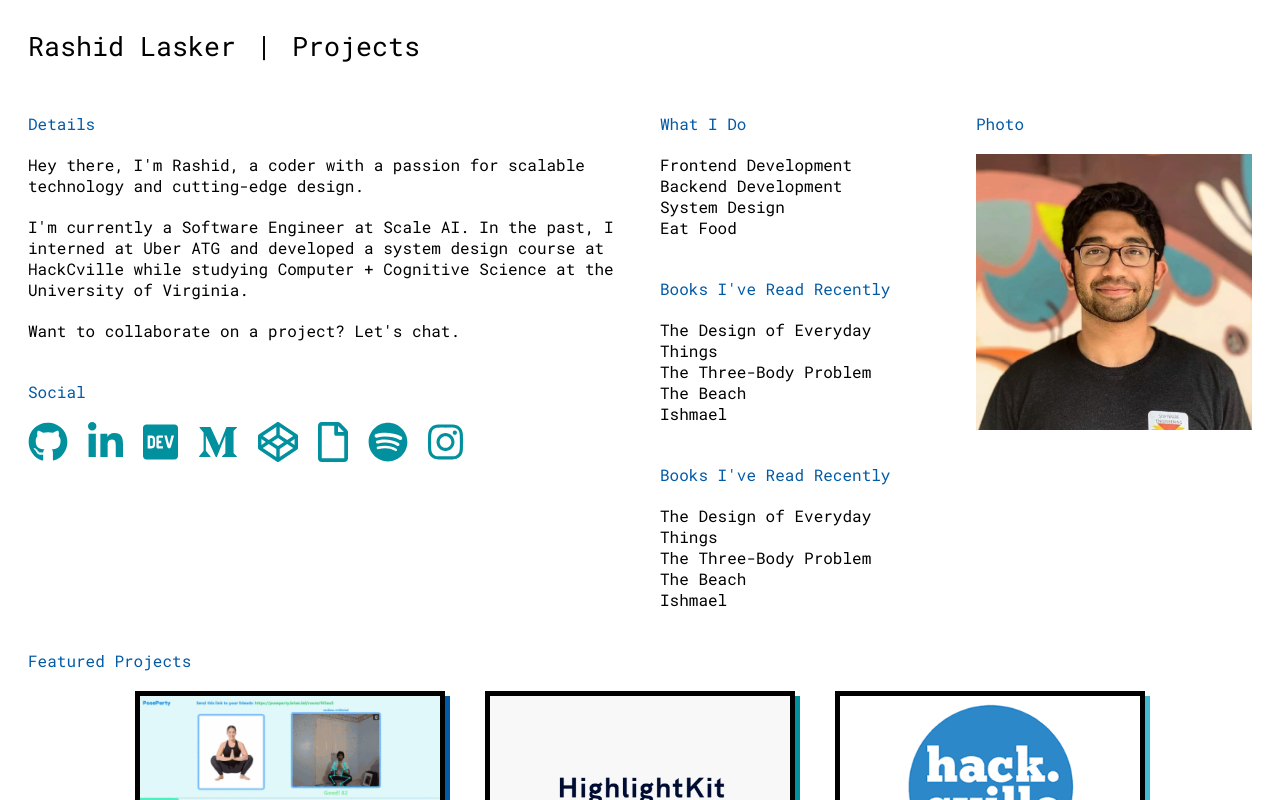
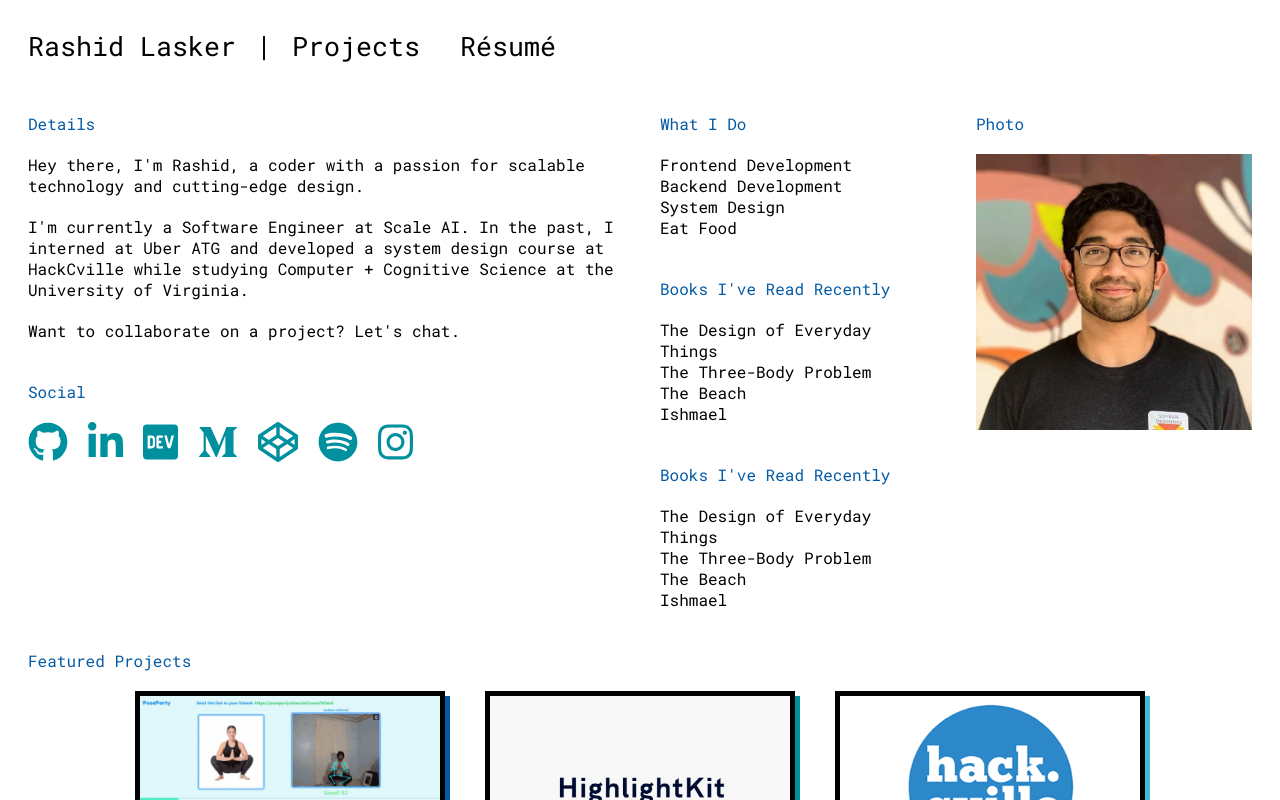
Before and after one commit to rashidlasker/rashidlasker.github.io, a React (Create React App) app: page / in a window 1280 px wide. Shown: the top 800 px of the page. Built offline with nearby package versions, Linux system fonts and the light colour scheme.

Commit message:
move resume to navbar

```diff
--- a/src/data/links.json
+++ b/src/data/links.json
@@ -19,10 +19,6 @@
         "title": "Codepen",
         "link": "https://codepen.io/rashidlasker/"
     },
-    "resume": {
-        "title": "Resume",
-        "link": "http://docdro.id/qwKrlFH"
-    },
     "spotify": {
         "title": "Spotify",
         "link": "https://open.spotify.com/user/22cxvog4zrc6ynlg4p26vbdtq"
--- a/src/index.scss
+++ b/src/index.scss
@@ -89,6 +89,13 @@ nav .link {
   }
   @media screen and (min-width: $break-small) {
     display: inline-block;
+  }
+}
+
+.subnav {
+  color: grey;
+  @media screen and (min-width: $break-small) {
+    color: black;
   }
 }
 
--- a/src/views/App.js
+++ b/src/views/App.js
@@ -5,19 +5,19 @@ import Projects from './Projects';
 import Project from './Project';
 
 const App = () => {
+  // TODO: render resume pdf in react
   return (
     <Router>
       <div className="App">
         <nav className="content">
           <NavLink className="link link-1" to="">Rashid Lasker</NavLink>
           <span className="divider">|</span>
-          <NavLink className="link link-3" to="/projects/">Projects</NavLink>
-          {/* <Link className="link link-4" to="/links/">Links</Link> */}
+          <NavLink className="link link-3 subnav" to="/projects/">Projects</NavLink>
+          <a className="link link-4 subnav" href="https://www.docdroid.net/qwKrlFH/rashid-lasker-resume-colored-pdf">R&eacute;sum&eacute;</a>
         </nav>
         <Switch>
           <Route path="/" exact component={Home} />
           <Route path="/projects/" exact component={Projects} />
-          {/* <Route path="/links/" exact component={Home} /> */}
           <Route path="/projects/:id/" component={Project} />
           <Route path="*" render={() => <Redirect to="/" />} />
         </Switch>
--- a/src/views/Home.js
+++ b/src/views/Home.js
@@ -4,7 +4,6 @@ import ProjectList from '../components/ProjectList';
 import projectData from '../data/projects.json';
 import linkData from '../data/links.json';
 import { FontAwesomeIcon } from '@fortawesome/react-fontawesome';
-import { faFile } from '@fortawesome/free-regular-svg-icons';
 import {
   faGithub,
   faLinkedinIn,
@@ -31,7 +30,6 @@ const Home = () => {
     'devpost': faDev,
     'medium': faMediumM,
     'codepen': faCodepen,
-    'resume': faFile,
     'spotify': faSpotify,
     'instagram': faInstagram
   }
@@ -41,6 +39,7 @@ const Home = () => {
       href={linkData[key]['link']}
       alt={linkData[key]['title']}
       key={linkData[key]['title']}
+      title={linkData[key]['title']}
       target="_blank"
       rel="noopener noreferrer"
     >
```
